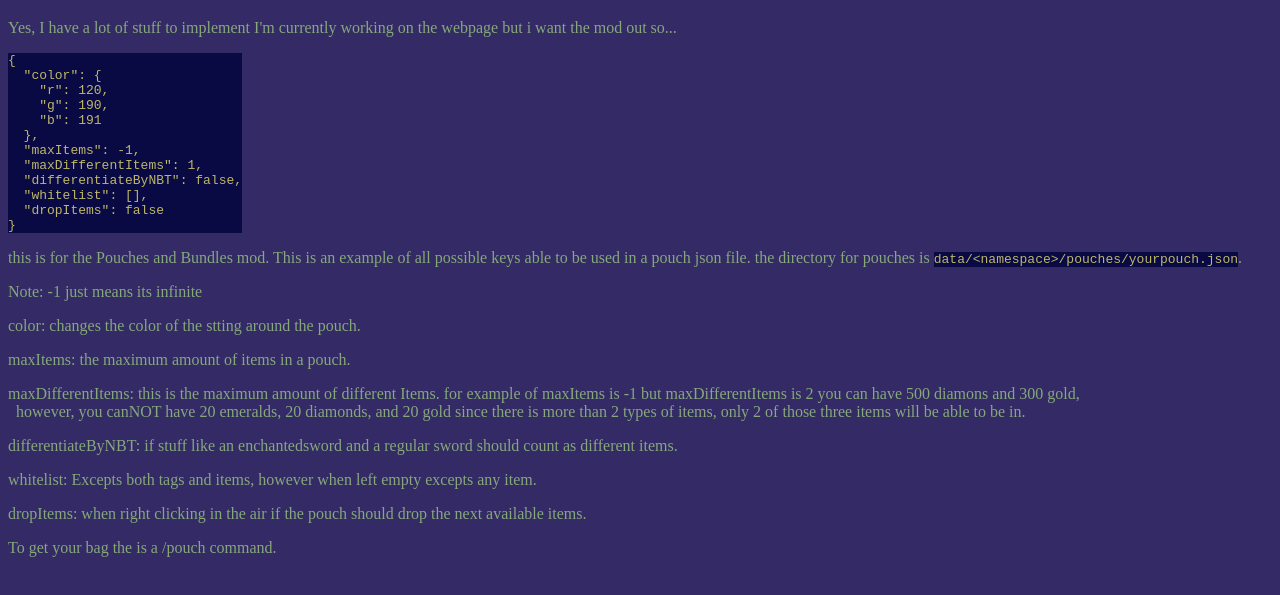
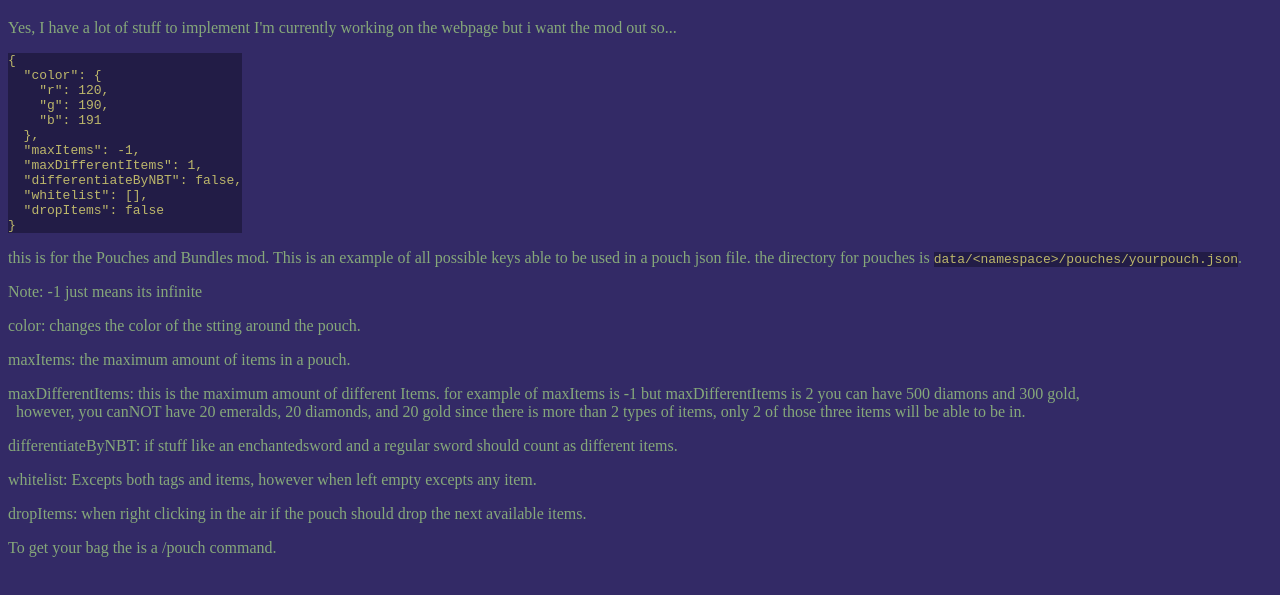
Before and after one commit to zayzero/McSweatShopWiki, a plain HTML site: page index.html in a window 1280 px wide. Shown: the part 61-656 px from the top of the page. Drawn offline with Linux system fonts and the light colour scheme; a script that the page names is missing.

Commit message:
Update style.css
adjust color to something I like more

```diff
--- a/style.css
+++ b/style.css
@@ -4,7 +4,7 @@
     /* border-color: ; */
 }
 code, .code {
-    background-color: rgb(9, 9, 68);
+    background-color: rgb(34, 28, 70);
     color: darkkhaki;
     width: max-content;
     /* border-color: ; */
```
